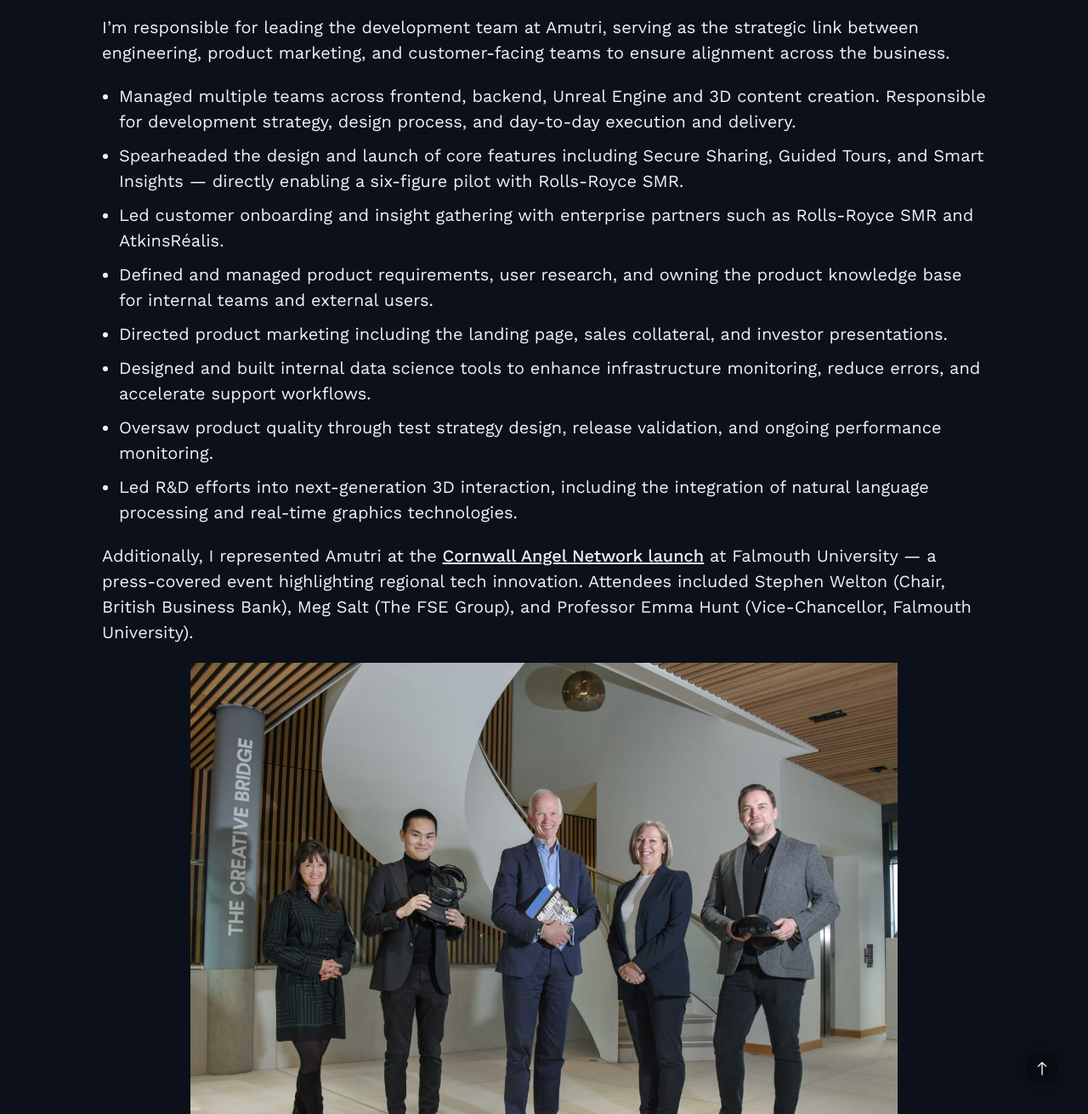
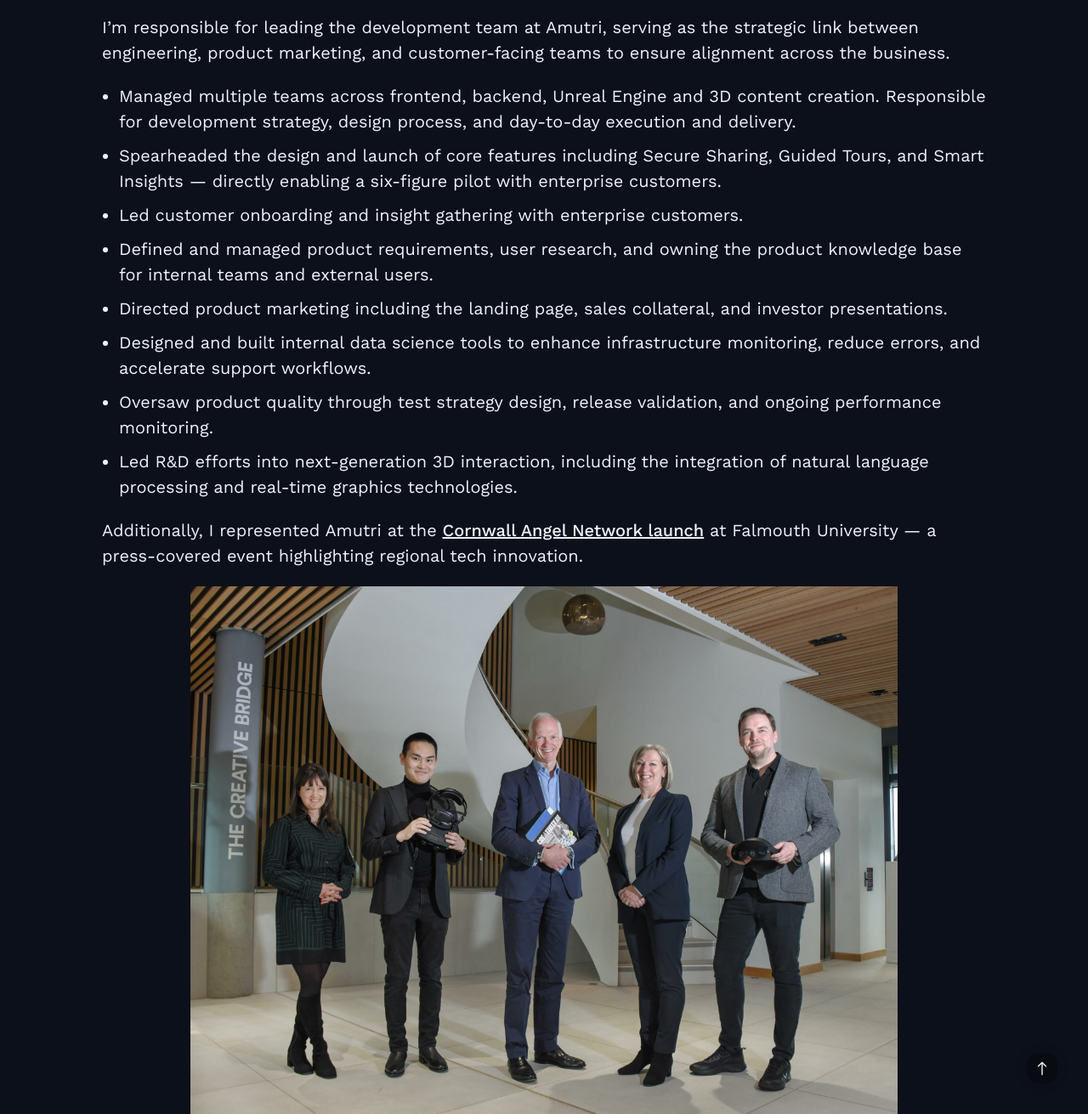
Before and after one commit to mkishi1221/mkishi1221.github.io, a Jekyll site: the page built from index.html, in a window 1280 px wide and 1400 px high, scrolled down 2778 px, cut to the strip 89-1400 px from the top of the window. Shown: the whole strip at 85% size. Built offline with Jekyll 4.4.1, drawn with Linux system fonts in a browser that asks for light colours; nearby versions of some CDN libraries; some of the changed text lies outside the part shown.

Commit message:
Updated blog and cv

```diff
--- a/_includes/cv.md
+++ b/_includes/cv.md
@@ -33,15 +33,15 @@ Here's a short video of the product:
 I'm responsible for leading the development team at Amutri, serving as the strategic link between engineering, product marketing, and customer-facing teams to ensure alignment across the business.
 
 - Managed multiple teams across frontend, backend, Unreal Engine and 3D content creation. Responsible for development strategy, design process, and day-to-day execution and delivery.
-- Spearheaded the design and launch of core features including Secure Sharing, Guided Tours, and Smart Insights — directly enabling a six-figure pilot with Rolls-Royce SMR.
-- Led customer onboarding and insight gathering with enterprise partners such as Rolls-Royce SMR and AtkinsRéalis.
+- Spearheaded the design and launch of core features including Secure Sharing, Guided Tours, and Smart Insights — directly enabling a six-figure pilot with enterprise customers.
+- Led customer onboarding and insight gathering with enterprise customers.
 - Defined and managed product requirements, user research, and owning the product knowledge base for internal teams and external users.
 - Directed product marketing including the landing page, sales collateral, and investor presentations.
 - Designed and built internal data science tools to enhance infrastructure monitoring, reduce errors, and accelerate support workflows.
 - Oversaw product quality through test strategy design, release validation, and ongoing performance monitoring.
 - Led R&D efforts into next-generation 3D interaction, including the integration of natural language processing and real-time graphics technologies.
 
-Additionally, I represented Amutri at the [Cornwall Angel Network launch](https://www.business-live.co.uk/professional-services/banking-finance/cornwall-angel-network-aims-boost-29057545){: .cv_link target="_blank" } at Falmouth University — a press-covered event highlighting regional tech innovation. Attendees included Stephen Welton (Chair, British Business Bank), Meg Salt (The FSE Group), and Professor Emma Hunt (Vice-Chancellor, Falmouth University).
+Additionally, I represented Amutri at the [Cornwall Angel Network launch](https://www.business-live.co.uk/professional-services/banking-finance/cornwall-angel-network-aims-boost-29057545){: .cv_link target="_blank" } at Falmouth University — a press-covered event highlighting regional tech innovation.
 
 ![Cornwall Angel Network launch]({{site.baseurl}}/images/cornwall_launch.jpg){: style="width: 80%; display: block; margin: 0 auto;"}
 *Photo by British Business Bank*
```
Also changed, not shown: other parts of _includes/cv.md (+3 -3 lines), _posts/2025-05-13-Pitching for help in debit not credit.markdown (added, +58 -0 lines).
